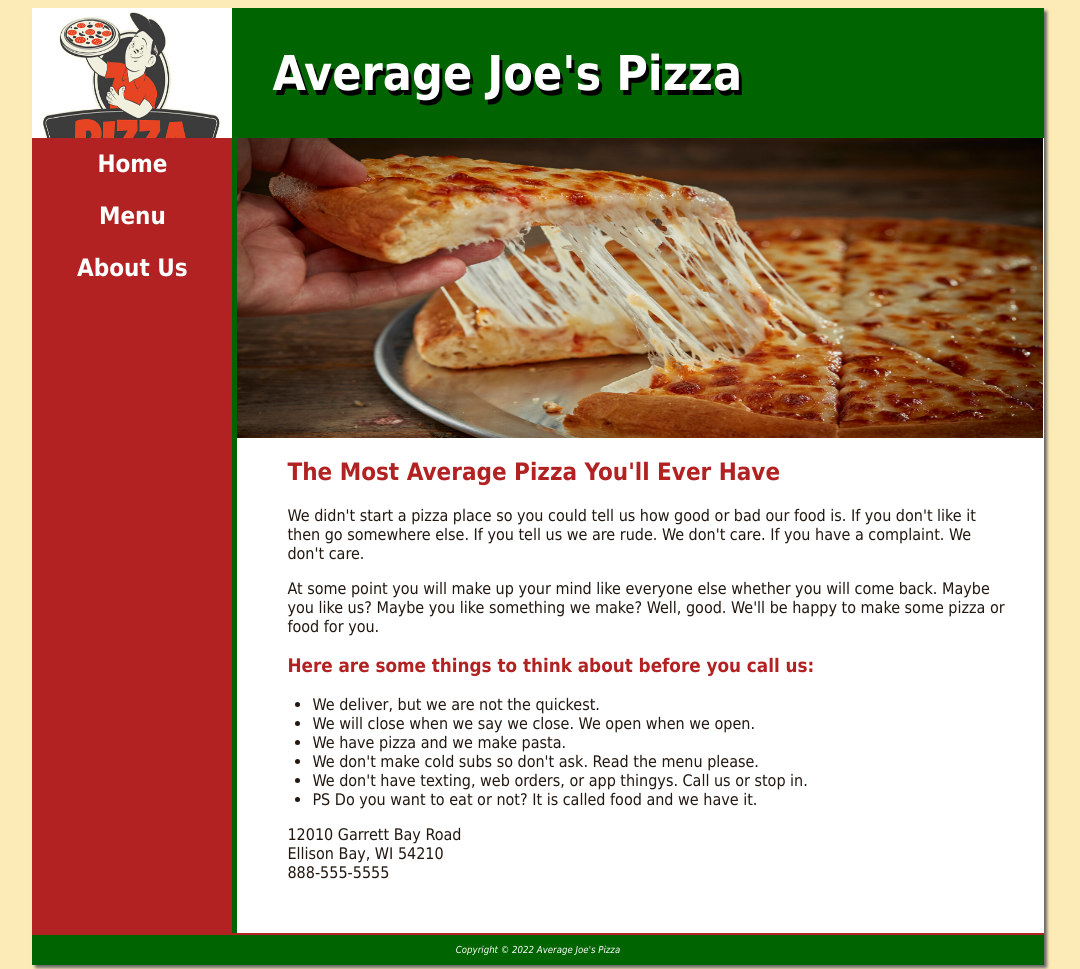
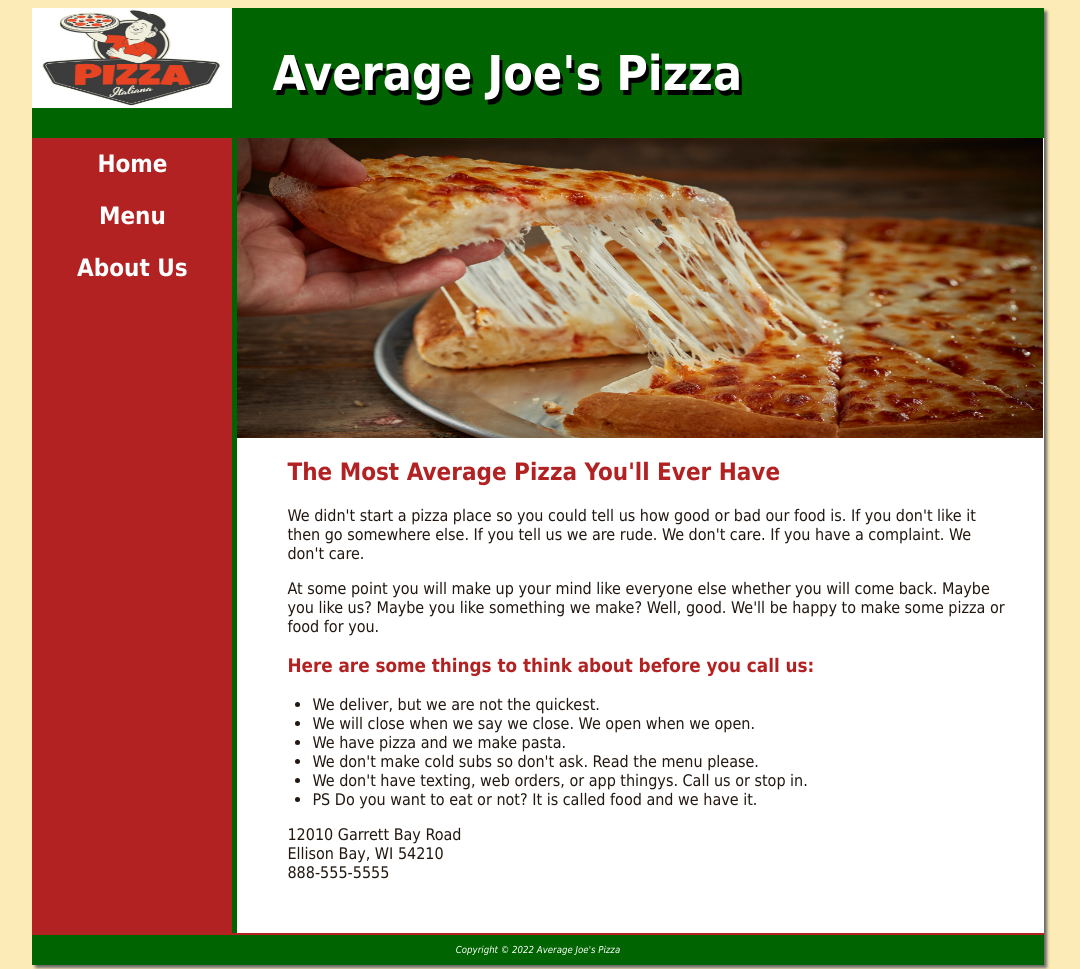
Before and after one commit to bbcsnj/Chap6WebsiteOnOwn, a plain HTML site: page index.html in a window 1280 px wide. Shown: the top 969 px of the page, without its empty margins (102-1182 px from the left). Drawn offline with Linux system fonts and the light colour scheme.

Commit message:
Update average.css

```diff
--- a/average.css
+++ b/average.css
@@ -33,7 +33,7 @@ header a:hover { color: #FEF6C2; }
 .logo {
 background-image: url(logo_pizza_WEBSITE.png);
 background-repeat: no-repeat;
-background-size: 200px 200px;
+background-size: 200px 100px;
 }
 h1 { font-size: 3em;
 color: white;
```
